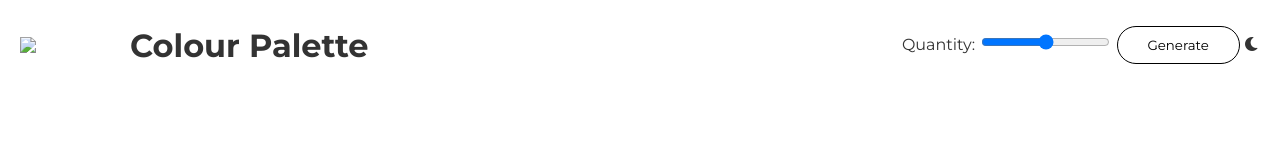
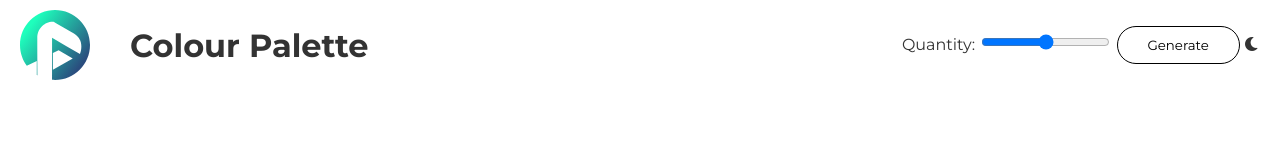
Before and after one commit to frost02ben/PaletteGenerator, a plain HTML site: page index.html in a window 1280 px wide. Drawn offline with Linux system fonts and the light colour scheme; the site is published under a folder, as on GitHub Pages, so addresses that start at the root find nothing.

Commit message:
Update index.html

```diff
--- a/index.html
+++ b/index.html
@@ -14,7 +14,7 @@
 <body>
 
     <div class="heading">
-        <img src="/Assets/Bf-logo-gb-nb.svg" >
+        <img src="Assets/Bf-logo-gb-nb.svg" >
 <h1>Colour Palette</h1>
         <div id="space"></div>
       <div class="operations">
```
